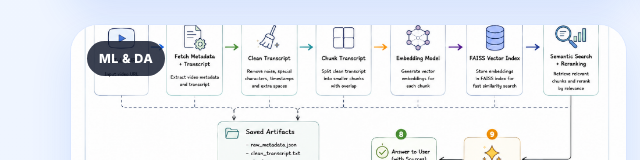
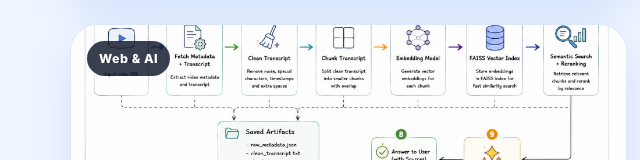
Before and after one commit to ChiBao-v/chibao-portfolio, a plain HTML site: page index.html in a window 1280 px wide. Shown: the part 3280-3440 px from the top of the page, 0-640 px from the left. Drawn offline with nearby package versions, Linux system fonts and the light colour scheme.

Commit message:
Modify index.html

```diff
--- a/index.html
+++ b/index.html
@@ -312,7 +312,7 @@
                     <a href="https://github.com/ChiBao-v/Video-RAG-Assistant" target="_blank">
                         <div class="project-media">
                             <img src="images/video-rag-project5.png" alt="Video RAG Assistant" class="project-img">
-                            <span class="project-badge">ML & DA</span>
+                            <span class="project-badge">Web & AI</span>
                         </div>
 
                         <div class="project-body">
```
